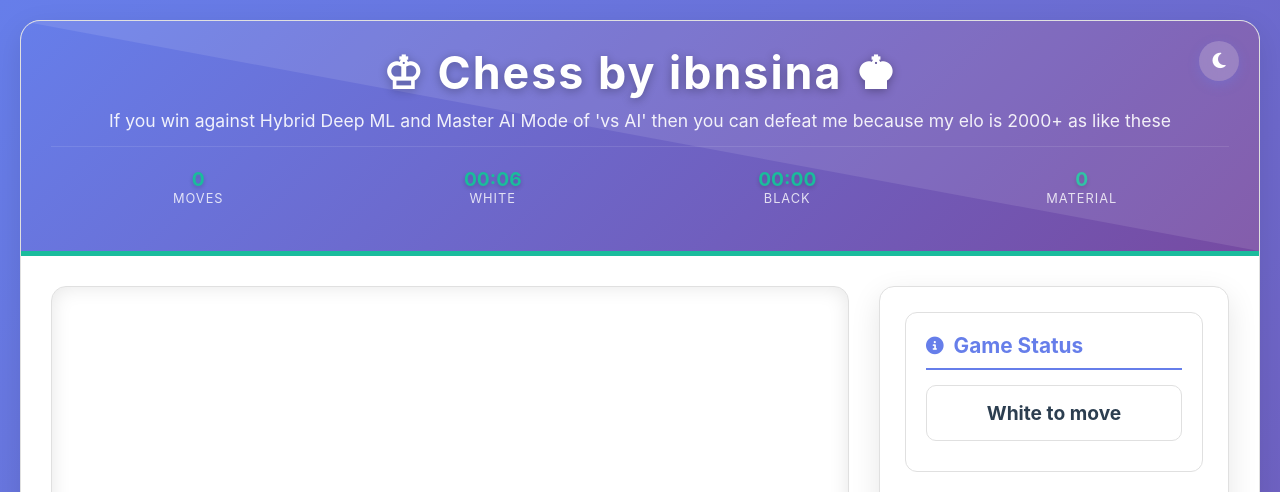
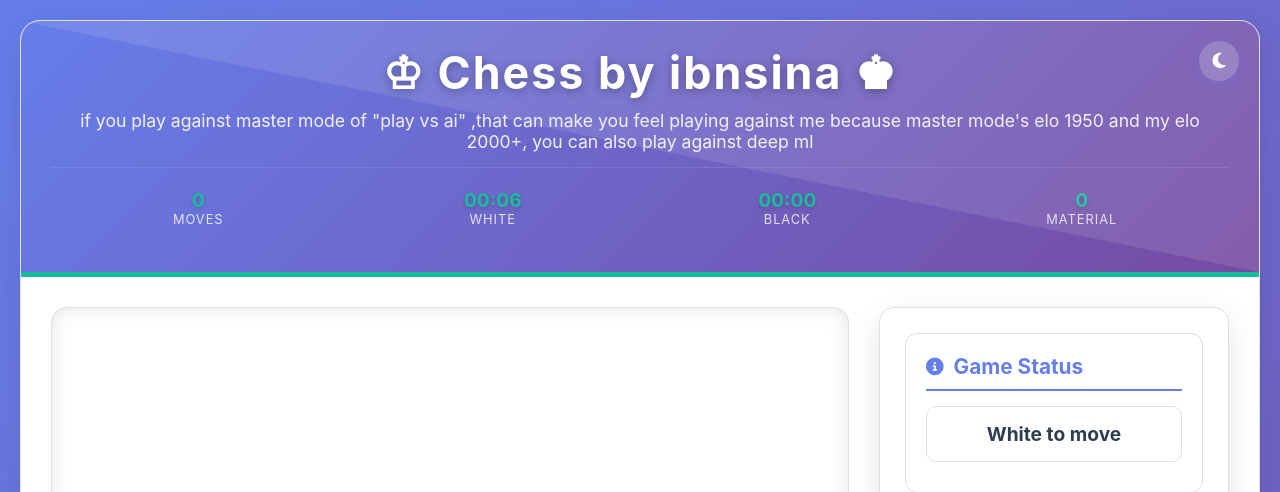
Before and after one commit to IBNSINAHIMEL/chessGameDeployment, a Flask app: page / in a window 1280 px wide. Shown: the top 492 px of the page. Run offline with Flask 3, Linux system fonts and the light colour scheme.

Commit message:
Update index.html

```diff
--- a/templates/index.html
+++ b/templates/index.html
@@ -301,7 +301,7 @@
             </div>
 
             <h1>♔ Chess by ibnsina ♚</h1>
-            <div class="subtitle">If you win against Hybrid Deep ML and Master AI Mode of 'vs AI' then you can defeat me because my elo is 2000+ as like these </div>
+            <div class="subtitle"> if you play against master mode of "play vs ai" ,that can make you feel playing against me because master mode's elo 1950 and my elo 2000+, you can also play against deep ml </div>
 
             <div class="stats-bar">
                 <div class="stat-item">
@@ -646,4 +646,5 @@
         </script>
     </div>
 </body>
+
 </html>
```
